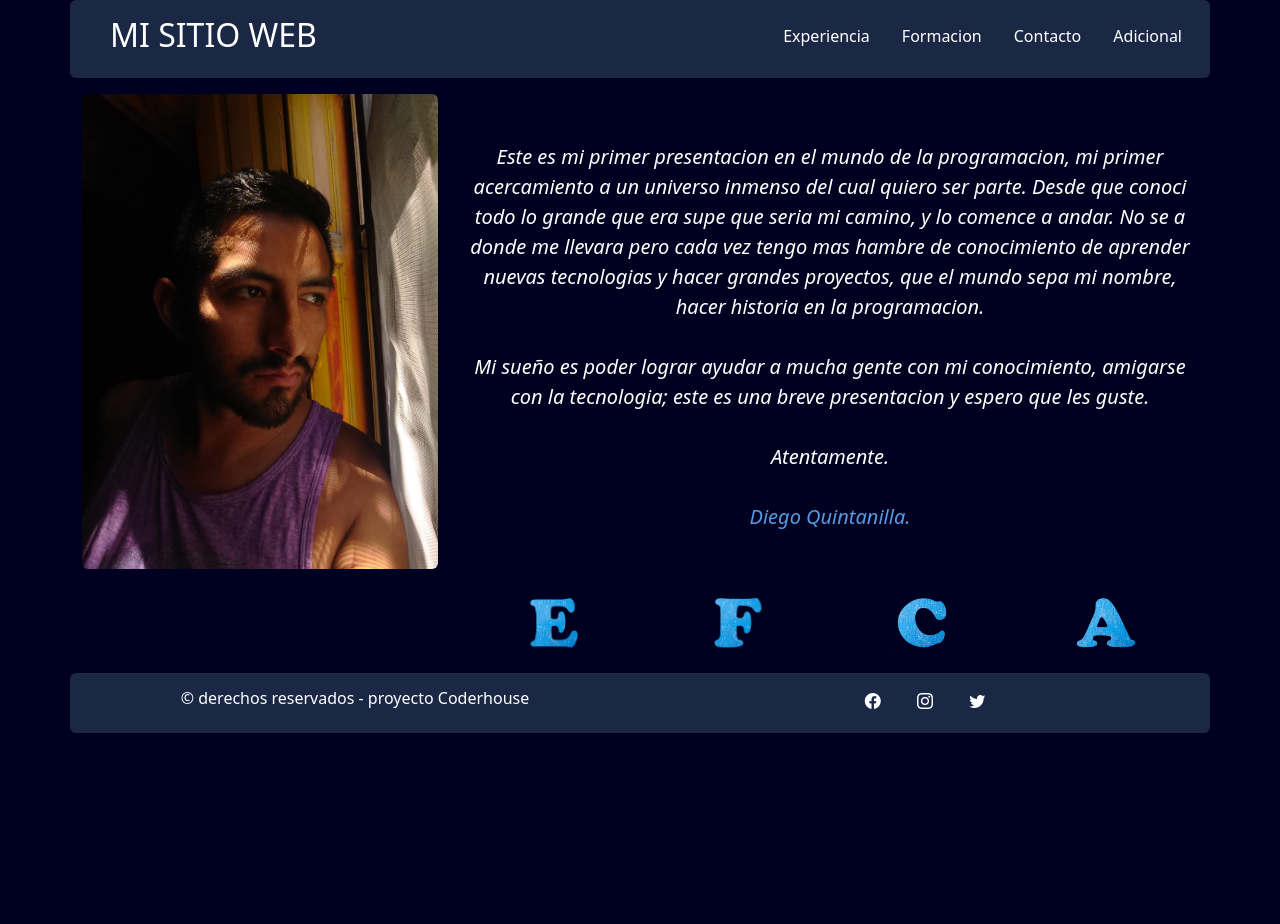
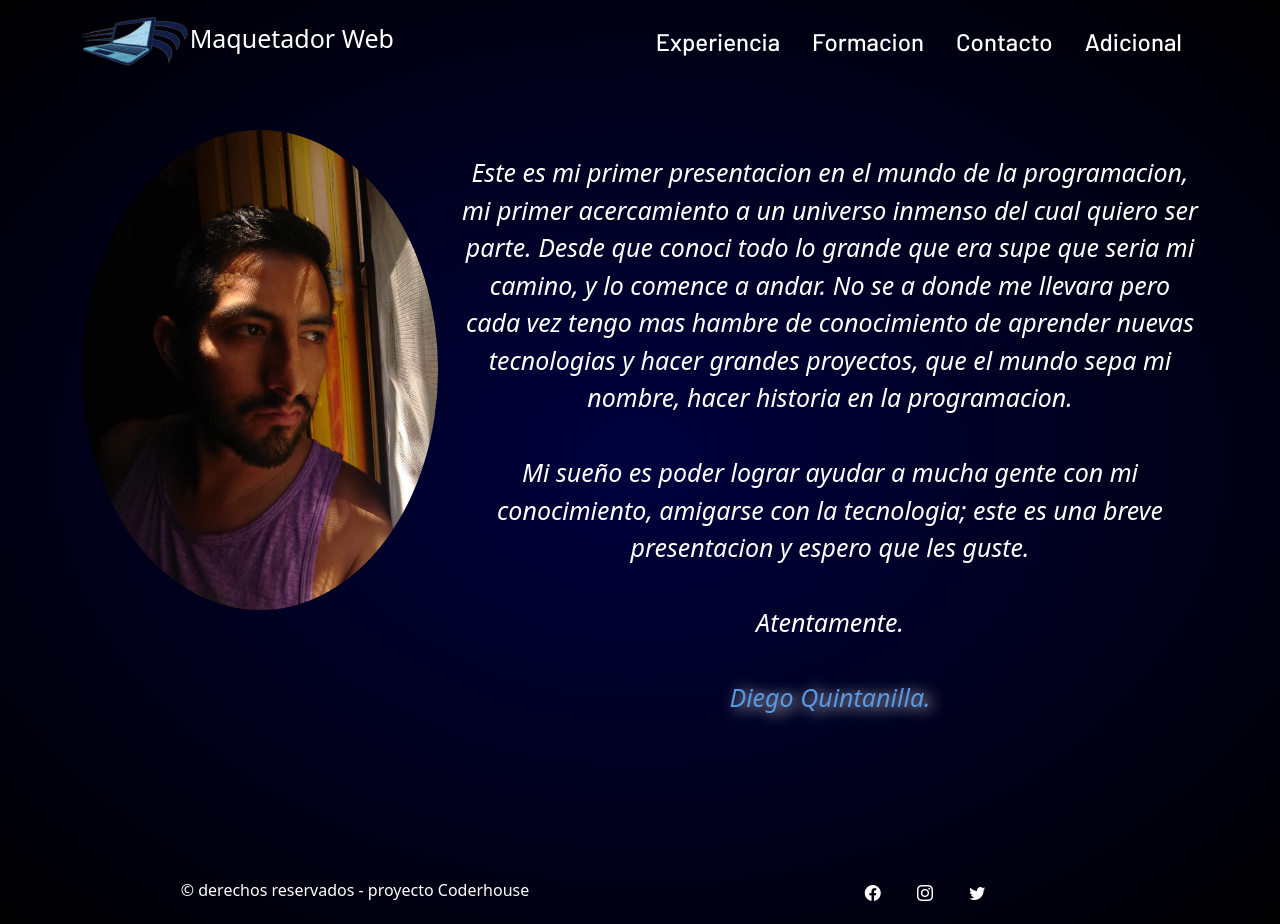
Before and after one commit to diegoQuintanilla/proyecto-coder, a plain HTML site: page index.html in a window 1280 px wide. Before the commit the page ends 800 px from the top, so only its background shows below. Drawn offline with nearby package versions, Linux system fonts and the light colour scheme.

Commit message:
mejoras de header y main

```diff
--- a/index.html
+++ b/index.html
@@ -1,26 +1,18 @@
 <!DOCTYPE html>
 <html lang="es">
+
 <head>
   <meta charset="UTF-8" />
   <meta http-equiv="X-UA-Compatible" content="IE=edge" />
   <meta name="viewport" content="width=device-width, initial-scale=1.0" />
-    <meta
-      name="keywords"
-      content="portfolio, curriculum, diego, quintanilla, ejemplo, cv"
-    />
-    <meta
-      name="description"
-      content="Proyecto realizado con coderhouse, un ejemplo de mi portfolio personal hecho con buenas practicas y herramientas de programacion actualizadas al 2022"
-    />
+  <meta name="keywords" content="portfolio, curriculum, diego, quintanilla, ejemplo, cv" />
+  <meta name="description"
+    content="Proyecto realizado con coderhouse, un ejemplo de mi portfolio personal hecho con buenas practicas y herramientas de programacion actualizadas al 2022" />
   <title>Mi pagina web</title>
   <link rel="shortcut icon" href="img/favicon.png" type="image/x-icon" />
   <!-- CSS only -->
-    <link
-      href="https://cdn.jsdelivr.net/npm/bootstrap@5.2.2/dist/css/bootstrap.min.css"
-      rel="stylesheet"
-      integrity="sha384-Zenh87qX5JnK2Jl0vWa8Ck2rdkQ2Bzep5IDxbcnCeuOxjzrPF/et3URy9Bv1WTRi"
-      crossorigin="anonymous"
-    />
+  <link href="https://cdn.jsdelivr.net/npm/bootstrap@5.2.2/dist/css/bootstrap.min.css" rel="stylesheet"
+    integrity="sha384-Zenh87qX5JnK2Jl0vWa8Ck2rdkQ2Bzep5IDxbcnCeuOxjzrPF/et3URy9Bv1WTRi" crossorigin="anonymous" />
   <!-- AOS -->
   <link href="https://unpkg.com/aos@2.3.1/dist/aos.css" rel="stylesheet" />
   <!-- css -->
@@ -32,7 +24,7 @@
   <div class="navGeneral container rounded">
     <header>
       <a href="index.html" class="mb-md-0 me-md-auto">
-          <h1 data-aos="zoom-in">mi sitio web</h1>
+        <h1 data-aos="zoom-in"><img src="img/logo.png" alt="logo con nombre principal">Maquetador Web</h1>
       </a>
 
       <ul class="nav nav-pills">
@@ -56,12 +48,8 @@
   <div class="indexGeneral container">
     <main class="row">
       <section class="seccion1 col-sm-12 col-md-12 col-xl-4">
-          <img
-            src="img/Perfil.jpeg"
-            class="img-fluid rounded my-xl-3"
-            data-aos="fade-right"
-            alt="foto principal de perfil"
-          />
+        <img src="img/Perfil.jpeg" class="img-fluid my-xl-3" data-aos="fade-right"
+          alt="foto principal de perfil" />
       </section>
 
       <section class="seccion2 col-xl-8 col-md-12 col-sm-12">
@@ -72,52 +60,12 @@
           lo comence a andar. No se a donde me llevara pero cada vez tengo mas
           hambre de conocimiento de aprender nuevas tecnologias y hacer
           grandes proyectos, que el mundo sepa mi nombre, hacer historia en la
-            programacion. <br />
-            <br />
+          programacion. <br/><br/>
           Mi sueño es poder lograr ayudar a mucha gente con mi conocimiento,
           amigarse con la tecnologia; este es una breve presentacion y espero
           que les guste. <br /><br />Atentamente. <br /><br />
           <strong class="nombre">Diego Quintanilla.</strong>
         </p>
-
-          <div class="hijo2">
-            <a
-              data-aos="fade-up"
-              data-aos-duration="3000"
-              href="paginas/experiencia.html"
-              ><img
-                src="img/letra-e-removebg-preview.png"
-                class="img-fluid"
-                alt="letra E"
-            /></a>
-            <a
-              data-aos="fade-up"
-              data-aos-duration="3000"
-              href="paginas/formacion.html"
-              ><img
-                src="img/letra-f-removebg-preview.png"
-                class="img-fluid"
-                alt="letra F"
-            /></a>
-            <a
-              data-aos="fade-up"
-              data-aos-duration="3000"
-              href="paginas/contacto.html"
-              ><img
-                src="img/letra-c-removebg-preview.png"
-                class="img-fluid"
-                alt="letra C"
-            /></a>
-            <a
-              data-aos="fade-up"
-              data-aos-duration="3000"
-              href="paginas/adicional.html"
-              ><img
-                src="img/letra-a-removebg-preview.png"
-                class="img-fluid"
-                alt="letra A"
-            /></a>
-          </div>
       </section>
     </main>
   </div>
@@ -129,30 +77,24 @@
         &copy derechos reservados - proyecto Coderhouse
       </h6>
       <div class="col-xl-6 col-md-4 col-sm-12">
-          <a href="https://es-la.facebook.com/"
-            ><i class="bi bi-facebook"></i
-          ></a>
-          <a href="https://www.instagram.com/"
-            ><i class="bi bi-instagram"></i
-          ></a>
-          <a href="https://twitter.com/?lang=es"
-            ><i class="bi bi-twitter"></i
-          ></a>
+        <a href="https://es-la.facebook.com/"><i class="bi bi-facebook"></i></a>
+        <a href="https://www.instagram.com/"><i class="bi bi-instagram"></i></a>
+        <a href="https://twitter.com/?lang=es"><i class="bi bi-twitter"></i></a>
       </div>
     </footer>
   </div>
 
+
   <!-- AOS SOURCE-->
   <script src="https://unpkg.com/aos@2.3.1/dist/aos.js"></script>
   <!-- JavaScript Bundle with Popper -->
-    <script
-      src="https://cdn.jsdelivr.net/npm/bootstrap@5.2.2/dist/js/bootstrap.bundle.min.js"
+  <script src="https://cdn.jsdelivr.net/npm/bootstrap@5.2.2/dist/js/bootstrap.bundle.min.js"
     integrity="sha384-OERcA2EqjJCMA+/3y+gxIOqMEjwtxJY7qPCqsdltbNJuaOe923+mo//f6V8Qbsw3"
-      crossorigin="anonymous"
-    ></script>
+    crossorigin="anonymous"></script>
   <!-- INITIALIZE AOS -->
   <script>
     AOS.init();
   </script>
 </body>
+
 </html>
--- a/scss/_experiencia.scss
+++ b/scss/_experiencia.scss
@@ -1,23 +1,26 @@
 /* contenido principal de experiencia */
 
 .expGeneral {
-    background-color: $colorCuerpo;
+    // background-color: $colorCuerpo;
 
     .seccion1 {
         @include flex;
-        justify-content: space-around;
-        padding: 1.5rem;
+        justify-content: space-between;
+        height: 100vh;
+        line-height: 2.5;
 
         .texto {
 
             h2 {
                 font-style: italic;
                 color: $fuente;
+                font-size: 4rem;
             }
 
             p {
                 margin: 1rem 0;
                 color: $fuente;
+                font-size: 2rem;
             }
         }
 
@@ -27,16 +30,17 @@
             margin: 1.5rem 0;
 
             img {
-                width: 16.25rem;
-                height: 10rem;
+                width: 30.25rem;
+                height: 20rem;
             }
         }
     }
 
     .seccion2 {
         @include flex;
-        justify-content: space-around;
-        padding: 1.5rem;
+        justify-content: space-between;
+        height: 100vh;
+        line-height: 2.5;
 
         .imagen {
             @include flex;
@@ -44,8 +48,8 @@
             margin: 1.5rem 0;
 
             img {
-                width: 16.25rem;
-                height: 10rem;
+                width: 30.25rem;
+                height: 20rem;
             }
         }
 
@@ -54,11 +58,13 @@
             h2 {
                 font-style: italic;
                 color: $fuente;
+                font-size: 4rem;
             }
 
             p {
                 margin: 1rem 0;
                 color: $fuente;
+                font-size: 2rem;
             }
         }
     }
--- a/scss/_footer.scss
+++ b/scss/_footer.scss
@@ -1,7 +1,7 @@
 /* pie de pagina */
 
 .footGeneral {
-    background-color: $colorFondo;
+    // background-color: $colorFondo;
 
     footer {
         padding: 1rem 0;
--- a/scss/_formacion.scss
+++ b/scss/_formacion.scss
@@ -1,30 +1,33 @@
 /* contenido principal de formacion */
 
 .formGeneral {
-    background-color: $colorCuerpo;
+    height: 100vh;
 
     main {
         @include flex;
-        justify-content: space-around;
-        margin: 3rem 0;
+        justify-content: space-between;
+        flex-wrap: nowrap;
 
-        div {
+        .card {
             background-color: $colorFondo;
-            margin: 1rem 0;
-            width: 18rem;
+            margin: 5rem 0;
+            width: 20rem;
+            text-align: center;
 
             img {
-                height: 10,625rem;
+                height: 8,625rem;
             }
 
             div{
                 margin-top: 1rem;
-                width: 16rem;
+                width: 18rem;
                 text-align: center;
 
                 p{
                     color: $fuente;
                     font-style: italic;
+                    font-size: 1.2rem;
+                    margin-bottom: 4rem;
                 }
             }
         }
--- a/scss/_header.scss
+++ b/scss/_header.scss
@@ -1,7 +1,7 @@
 /* encabezado y barra de navegacion */
 
 .navGeneral {
-    background-color: $colorFondo;
+    // background-color: $colorFondo;
 
     header {
         @include flex;
@@ -15,21 +15,27 @@
             text-decoration: none;
 
             h1 {
-                margin-left: 1.75rem;
-                font-size: 2rem;
                 color: $fuente;
-                text-transform: uppercase;
+                font-size: 25px;
+
+                img {
+                    height: 50px;
+                    margin: 0;
+                    padding: 0;
+                }
             }
         }
 
         ul {
             li {
                 a {
+                    font-family: 'Barlow', sans-serif;;
                     color: $fuente;
                     transition: all .5s;
+                    font-size: 1.5rem;
 
                     &:hover {
-                        transform: scale(1.5);
+                        transform: scale(1.1);
                     }
                 }
             }
--- a/scss/_index.scss
+++ b/scss/_index.scss
@@ -2,57 +2,40 @@
 
 .indexGeneral {
     text-align: center;
-    background-color: $colorCuerpo;
+    // background-color: $colorCuerpo;
+    height: calc(100vh - 25px);
 
     main {
         @include flex;
         justify-content: center;
 
-        .section1 {
+        .seccion1 {
             @include flex;
             justify-content: center;
             margin: 1.5rem 0;
 
             img {
-                width: 25rem;
+                width: 30rem;
+                height: 30rem;
+                border-radius: 50%;
             }
         }
 
         .seccion2 {
-            display: grid;
-            grid-template-areas:
-            "hijo1"
-            "hijo2";
 
             .hijo1 {
-                grid-area: hijo1;
                 color: $fuente;
                 padding: 3rem 0;
                 margin: 1rem 0;
                 font-style: italic;
+                font-size: 25px;
 
                 .nombre {
                     color: $nombre;
+                    text-shadow: 5px 2px 15px white;
                 }
             }
 
-            .hijo2 {
-                grid-area: hijo2;
-                display: flex;
-                justify-content: space-around;
-                align-items: center;
-                flex-wrap: wrap;
-                margin-bottom: 1.25rem;
-
-                a {
-                    width: 4rem;
-                    transition: all .2s;
-
-                    &:hover {
-                        transform: rotate(20deg);
-                    }
-                }
-            }
         }
     }
 }
--- a/scss/estilo.scss
+++ b/scss/estilo.scss
@@ -1,6 +1,7 @@
 @import url("https://cdn.jsdelivr.net/npm/bootstrap-icons@1.9.1/font/bootstrap-icons.css");
+@import url('https://fonts.googleapis.com/css2?family=Barlow:wght@500&display=swap');
 @import "variables","mixin","header","index","experiencia","formacion","contacto","adicional","footer";
 
 body {
-    background-color: $colorCuerpo;
+    background: radial-gradient(rgb(1, 1, 63),#000000)
 }
```
Also changed, not shown: paginas/experiencia.html (+1 -1 lines), paginas/formacion.html (+5 -5 lines), css/estilo.css, img/javascript.png, img/letra-a-removebg-preview.png (deleted), img/letra-c-removebg-preview.png (deleted), img/letra-e-removebg-preview.png (deleted), img/letra-f-removebg-preview.png (deleted), img/logo.png (added), scss/_variables.scss (line endings or trailing spaces), 1 other file. Lines whose indentation alone changed are shown as unchanged.
